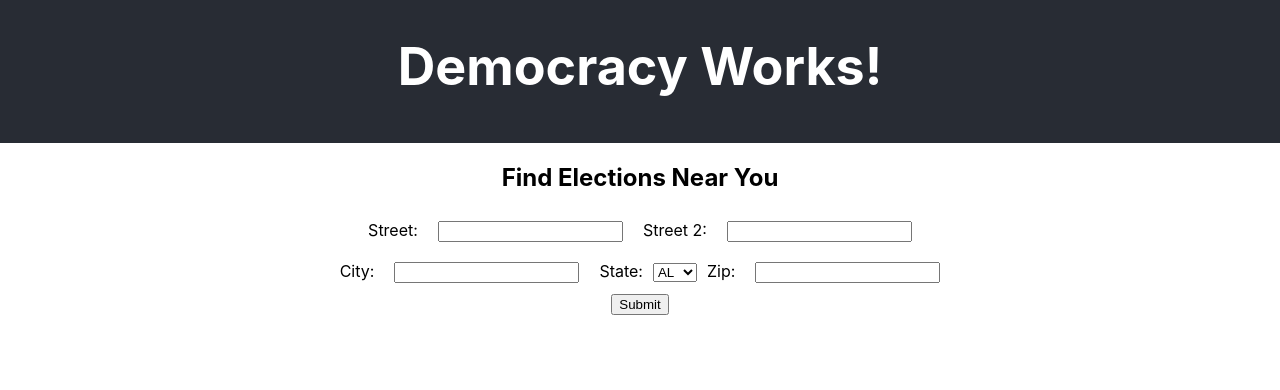
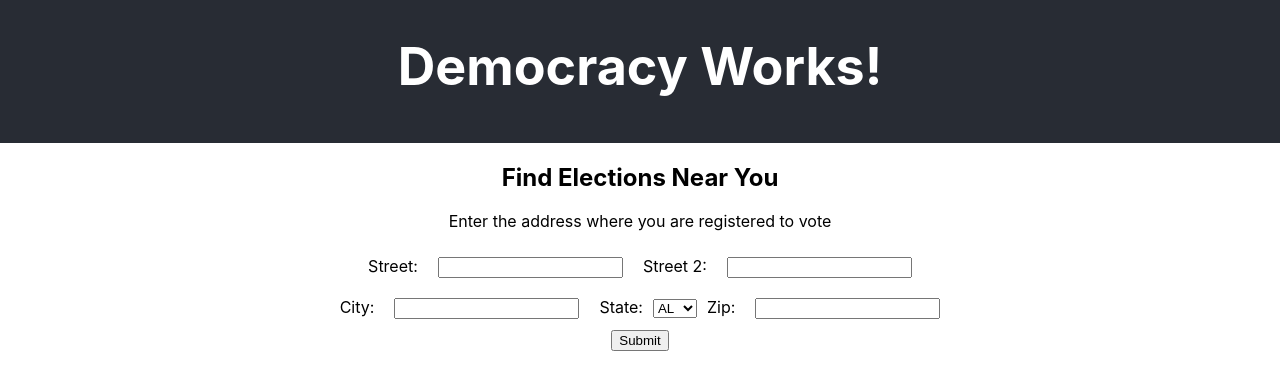
Before and after one commit to russstorms/DW-Practical, a React (Create React App) app in the folder client/: page / in a window 1280 px wide. Shown: the top 390 px of the page. Built offline with nearby package versions, Linux system fonts and the light colour scheme.

Commit message:
cleanup state mapper

```diff
--- a/client/src/App.js
+++ b/client/src/App.js
@@ -54,6 +54,7 @@ const App = () => {
         <h1>Democracy Works!</h1>
       </header>
       <h2>Find Elections Near You</h2>
+      <p>Enter the address where you are registered to vote</p>
       <form
         onSubmit={handleSubmit}
       >
@@ -113,26 +114,3 @@ const App = () => {
 }
 
 export default App;
-
-{/* <p>Enter the address where you are registered to vote</p>
-<div>
-  <label for="street-field">Street:</label>
-  <input id="street-field" name="street" type="text">
-</div>
-<div>
-  <label for="street-2-field">Street 2:</label>
-  <input id="street-2-field" name="street-2" type="text">
-</div>
-<div>
-  <label for="city-field">City:</label>
-  <input id="city-field" name="city" type="text">
-
-  <label for="state-field">State:</label>
-  <select id="state-field" name="state">
-    <option></option>
-    {{#each states}}
-      <option value="{{this}}">{{this}}</option>
-    {{/each}}
-  </select>
-  <label for="zip-field">ZIP:</label>
-  <input id="zip-field" name="zip" size="10" type="text"> */}
```
